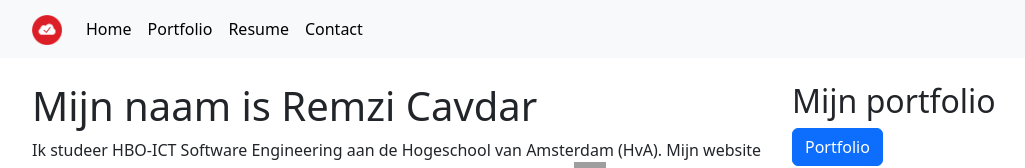
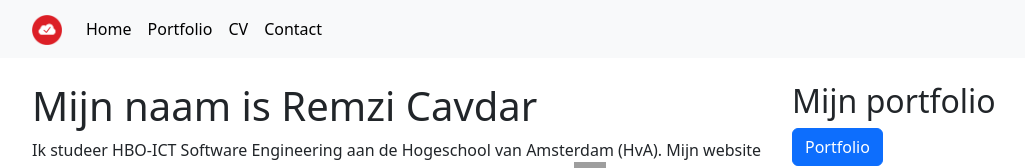
Before and after one commit to Remzi1993/remzi.info, a Vue app: page / in a window 1280 px wide. Shown: the top 168 px of the page, without its empty margins (50-1075 px from the left). Built offline with nearby package versions, Linux system fonts and the light colour scheme; grey boxes are pictures that could not be loaded.

Commit message:
Changed menu text

```diff
--- a/src/components/NavBar.vue
+++ b/src/components/NavBar.vue
@@ -18,7 +18,7 @@
             <router-link class="nav-link active" to="/portfolio">Portfolio</router-link>
           </li>
           <li class="nav-item">
-            <router-link class="nav-link active" to="/cv">Resume</router-link>
+            <router-link class="nav-link active" to="/cv">CV</router-link>
           </li>
           <li class="nav-item">
             <router-link class="nav-link active" to="/contact">Contact</router-link>
```
